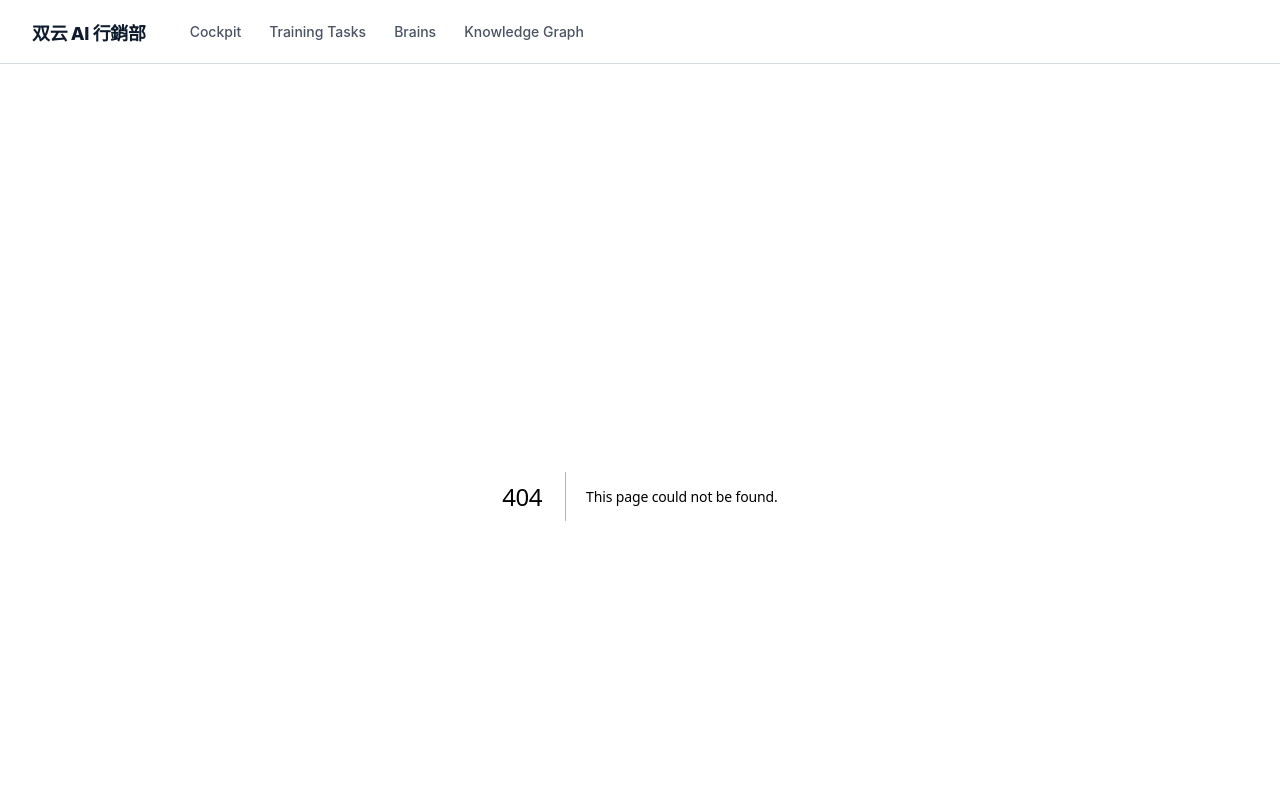
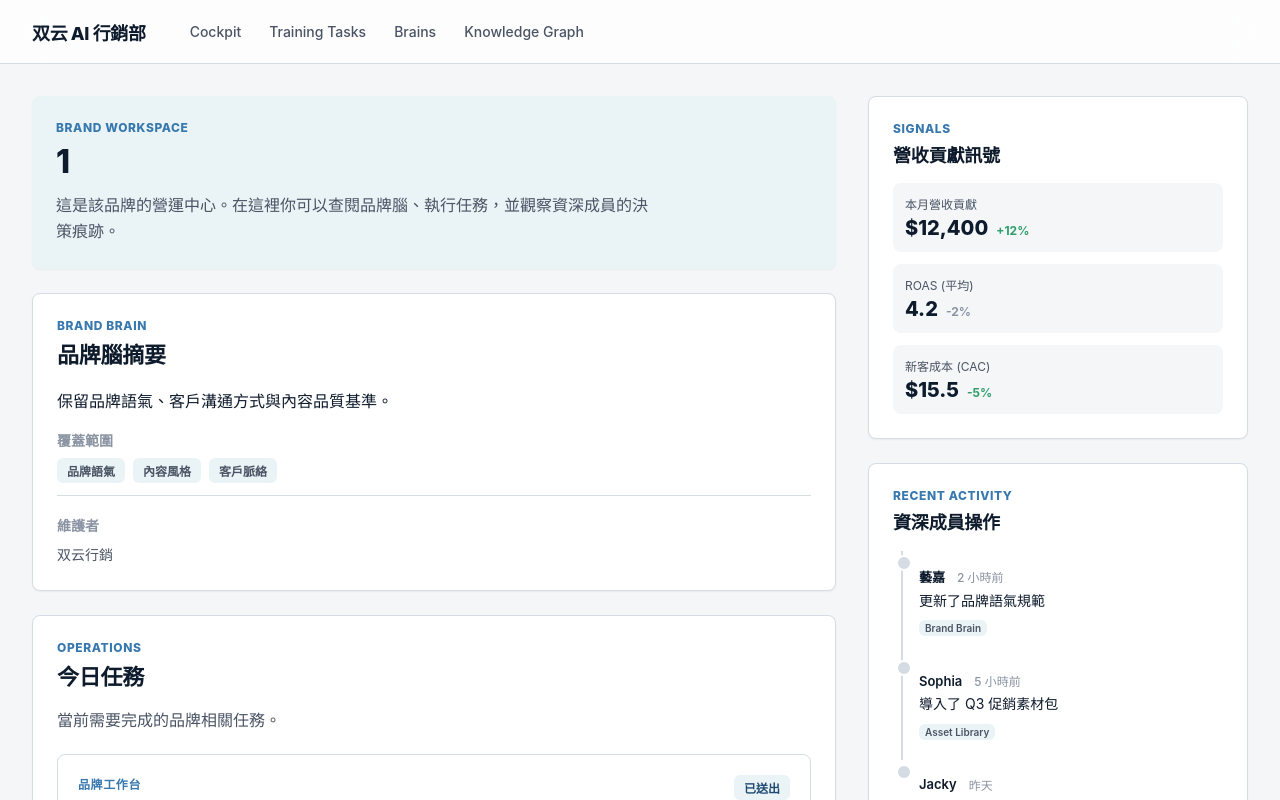
Before and after one commit to gjj22622/2clouds-agents, a Next.js app: page /brands/1 in a window 1280 px wide. Before the commit this address had no page. Shown: the top 800 px of the page. Built offline with nearby package versions, Linux system fonts and the light colour scheme.

Commit message:
Implement Brand Workspace UI prototype

```diff
--- /dev/null
+++ b/src/app/brands/[id]/page.tsx
@@ -0,0 +1,153 @@
+import { brains, trainingTasks, taskAssignments, reviewerUser } from "@/lib/seed";
+import { TaskCard } from "@/components/TaskCard";
+
+export default async function BrandDetailPage({
+  params,
+}: {
+  params: Promise<{ id: string }>;
+}) {
+  const { id } = await params;
+
+  // Use the existing brand brain from seed
+  const brandBrain = brains.find((b) => b.type === "brand")!;
+
+  // Mock signals and recent actions
+  const revenueSignals = [
+    { label: "本月營收貢獻", value: "$12,400", trend: "+12%", type: "positive" },
+    { label: "ROAS (平均)", value: "4.2", trend: "-2%", type: "neutral" },
+    { label: "新客成本 (CAC)", value: "$15.5", trend: "-5%", type: "positive" },
+  ];
+
+  const recentActions = [
+    {
+      id: "a1",
+      user: reviewerUser.name,
+      action: "更新了品牌語氣規範",
+      time: "2 小時前",
+      target: "Brand Brain",
+    },
+    {
+      id: "a2",
+      user: "Sophia",
+      action: "導入了 Q3 促銷素材包",
+      time: "5 小時前",
+      target: "Asset Library",
+    },
+    {
+      id: "a3",
+      user: "Jacky",
+      action: "修正了高風險升級判斷邏輯",
+      time: "昨天",
+      target: "Decision Model",
+    },
+  ];
+
+  // Get some tasks to show as "Today's Tasks"
+  const brandTasks = trainingTasks.slice(1, 4);
+
+  return (
+    <div className="page-grid">
+      <div className="stack">
+        <header className="section" style={{ background: "var(--sy-cloud)", border: "none" }}>
+          <div className="eyebrow">Brand Workspace</div>
+          <h1>{id === "demo-brand" ? "双云行銷 (Demo)" : id}</h1>
+          <p style={{ maxWidth: "600px" }}>
+            這是該品牌的營運中心。在這裡你可以查閱品牌腦、執行任務，並觀察資深成員的決策痕跡。
+          </p>
+        </header>
+
+        <section className="section">
+          <div className="section-header">
+            <div>
+              <div className="eyebrow">Brand Brain</div>
+              <h2>品牌腦摘要</h2>
+            </div>
+          </div>
+          <p style={{ marginBottom: "16px", color: "var(--sy-ink)", fontWeight: 500 }}>
+            {brandBrain.summary}
+          </p>
+          <div className="stack" style={{ gap: "12px" }}>
+            <div className="decision-block">
+              <h3 style={{ fontSize: "14px", color: "var(--sy-gray)", textTransform: "uppercase" }}>覆蓋範圍</h3>
+              <div className="meta-row">
+                {brandBrain.coverage.map((c) => (
+                  <span className="badge" key={c}>{c}</span>
+                ))}
+              </div>
+            </div>
+            <div className="decision-block">
+              <h3 style={{ fontSize: "14px", color: "var(--sy-gray)", textTransform: "uppercase" }}>維護者</h3>
+              <p style={{ fontSize: "14px" }}>{brandBrain.owner}</p>
+            </div>
+          </div>
+        </section>
+
+        <section className="section">
+          <header className="section-header">
+            <div>
+              <div className="eyebrow">Operations</div>
+              <h2>今日任務</h2>
+              <p>當前需要完成的品牌相關任務。</p>
+            </div>
+          </header>
+          <div className="card-list">
+            {brandTasks.map((task) => {
+              const assignment = taskAssignments.find(a => a.taskId === task.id) || {
+                id: `temp-${task.id}`,
+                taskId: task.id,
+                userId: "user-newcomer-01",
+                status: "not_started" as const
+              };
+              return (
+                <TaskCard
+                  assignment={assignment}
+                  key={task.id}
+                  task={task}
+                />
+              );
+            })}
+          </div>
+        </section>
+      </div>
+
+      <aside className="stack">
+        <section className="section">
+          <div className="eyebrow">Signals</div>
+          <h2 style={{ fontSize: "18px" }}>營收貢獻訊號</h2>
+          <div className="stack" style={{ gap: "12px", marginTop: "16px" }}>
+            {revenueSignals.map((signal) => (
+              <div key={signal.label} style={{ padding: "12px", background: "var(--sy-paper)", borderRadius: "var(--radius)" }}>
+                <div style={{ fontSize: "12px", color: "var(--text-muted)" }}>{signal.label}</div>
+                <div style={{ display: "flex", alignItems: "baseline", gap: "8px", marginTop: "4px" }}>
+                  <span style={{ fontSize: "20px", fontWeight: 800 }}>{signal.value}</span>
+                  <span style={{ fontSize: "12px", fontWeight: 700, color: signal.type === "positive" ? "var(--success)" : "var(--sy-gray)" }}>
+                    {signal.trend}
+                  </span>
+                </div>
+              </div>
+            ))}
+          </div>
+        </section>
+
+        <section className="section">
+          <div className="eyebrow">Recent Activity</div>
+          <h2 style={{ fontSize: "18px" }}>資深成員操作</h2>
+          <div className="trace-list" style={{ marginTop: "16px" }}>
+            {recentActions.map((action, index) => (
+              <div className="trace-row" key={action.id} style={{ paddingBottom: index === recentActions.length - 1 ? 0 : "20px" }}>
+                <div className="trace-content">
+                  <div className="trace-meta">
+                    <span className="trace-label" style={{ fontSize: "13px" }}>{action.user}</span>
+                    <time className="trace-time">{action.time}</time>
+                  </div>
+                  <p style={{ fontSize: "14px", color: "var(--sy-ink)", marginBottom: 4 }}>{action.action}</p>
+                  <span className="badge" style={{ fontSize: "10px", padding: "2px 6px", width: "fit-content" }}>{action.target}</span>
+                </div>
+              </div>
+            ))}
+          </div>
+        </section>
+      </aside>
+    </div>
+  );
+}
```
Also changed, not shown: src/app/brands/page.tsx (added, +56 -0 lines).
